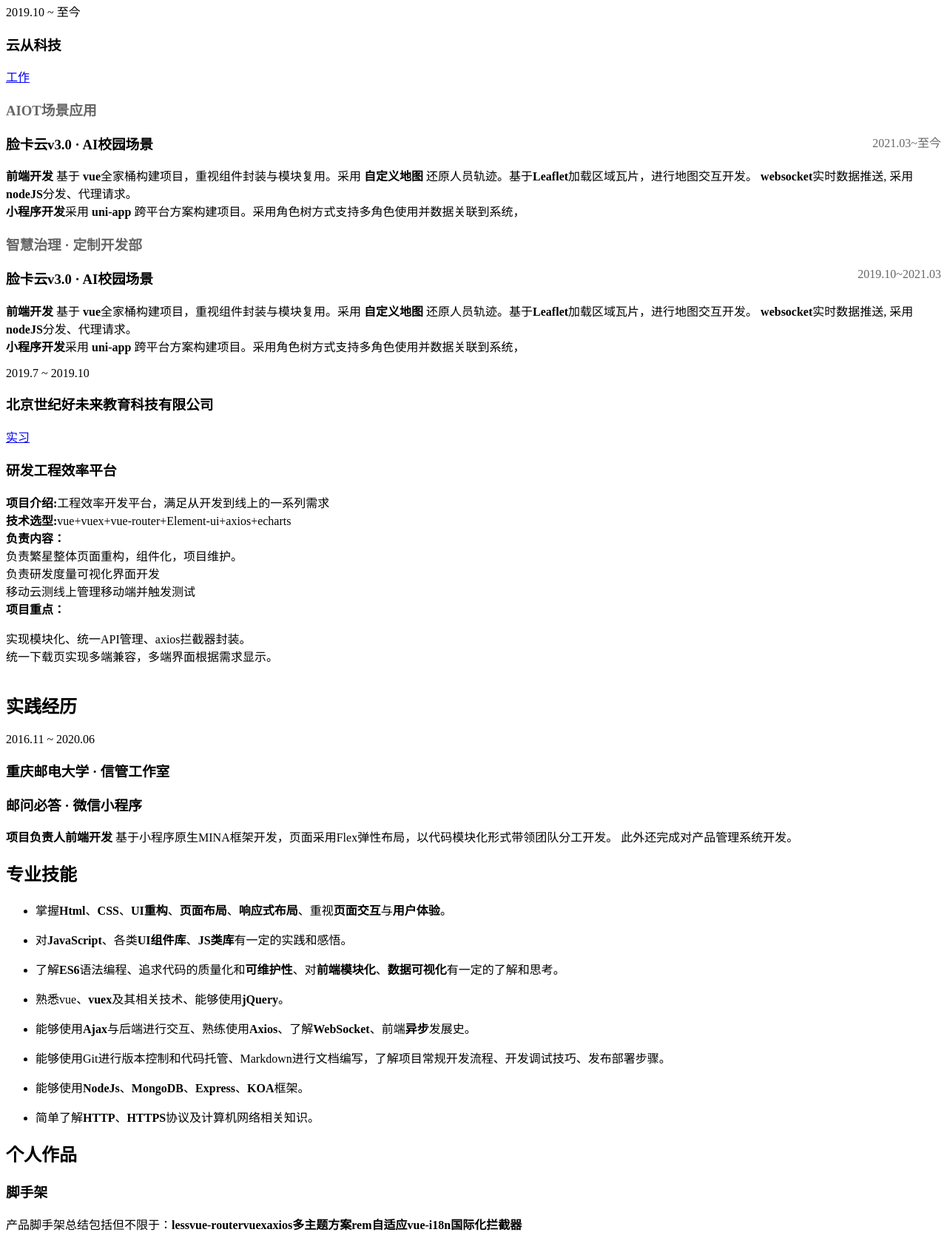
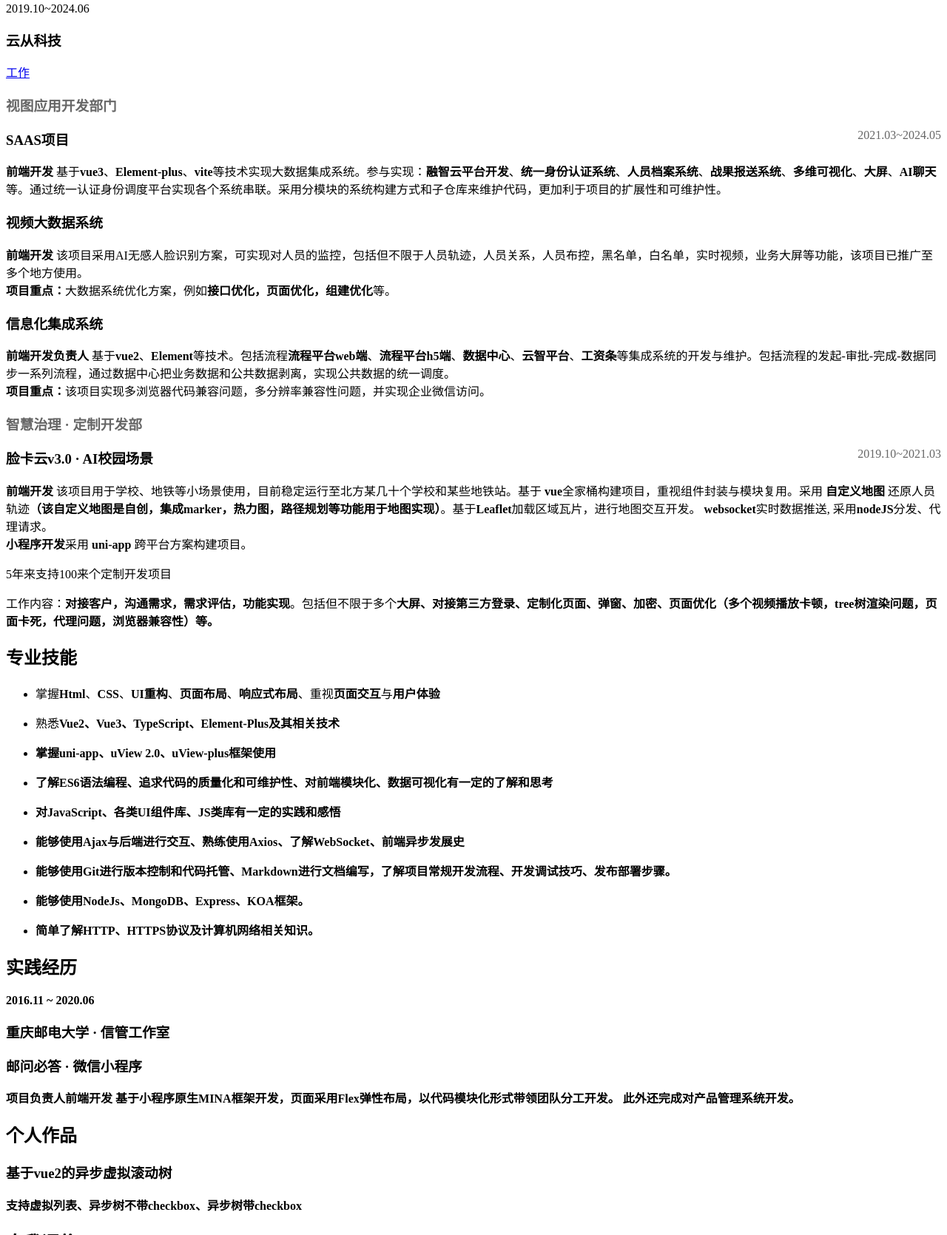
Before and after one commit to huzhongyuan/resume, a website: page src/index.html in a window 1280 px wide. Shown: the part 402-2072 px from the top of the page at 74% size. Drawn offline with Linux system fonts and the light colour scheme.

Commit message:
简历更新

```diff
--- a/src/index.html
+++ b/src/index.html
@@ -23,7 +23,7 @@
             </section>
             <section class="info">
                 <h2>男 / 1997.10</h2>
-                <h3>本科 / 两年工作经验</h3>
+                <h3>本科 / 五年工作经验</h3>
                 <h3>重庆邮电大学 · 信息管理与信息系统</h3>
             </section>
             <section class="contact">
@@ -51,24 +51,49 @@
                     <div class="section-bd">
                         <div class="item">
                             <header class="item-hd">
-                                <span class="item-time">2019.10 ~ 至今</span>
+                                <span class="item-time">2019.10~2024.06</span>
                                 <h3 class="item-name">云从科技</h3>
                                 <a class="btn item-more" href="https://www.cloudwalk.com/" target="_blank"
                                     style="cursor: pointer">工作</a>
                             </header>
                             <header class="item-hd">
-                                <h3 class="item-name item-name-project">AIOT场景应用</h3>
-                                <div class="item-time-right" style="float: right;">2021.03~至今</div>
+                                <h3 class="item-name item-name-project">视图应用开发部门</h3>
+                                <div class="item-time-right" style="float: right;">2021.03~2024.05</div>
                             </header>
                             <header class="item-hd">
-                                <h3 class="item-name"><i class="iconfont icon-dot"></i>脸卡云v3.0 · AI校园场景</h3>
+                                <h3 class="item-name"><i class="iconfont icon-dot"></i>SAAS项目</h3>
                             </header>
                             <div class="item-bd">
                                 <p class="section-content">
                                     <strong>前端开发</strong>
-                                    基于 <strong>vue</strong>全家桶构建项目，重视组件封装与模块复用。采用 <strong>自定义地图</strong> 还原人员轨迹。基于<strong>Leaflet</strong>加载区域瓦片，进行地图交互开发。 <strong>websocket</strong>实时数据推送,  采用<strong>nodeJS</strong>分发、代理请求。
+                                    基于<strong>vue3</strong>、<strong>Element-plus</strong>、<strong>vite</strong>等技术实现大数据集成系统。参与实现：<strong>融智云平台开发</strong>、<strong>统一身份认证系统</strong>、<strong>人员档案系统</strong>、<strong>战果报送系统</strong>、<strong>多维可视化</strong>、<strong>大屏</strong>、<strong>AI聊天</strong>等。通过统一认证身份调度平台实现各个系统串联。采用分模块的系统构建方式和子仓库来维护代码，更加利于项目的扩展性和可维护性。
+                                    <!-- 基于 <strong>vue</strong>全家桶构建项目，重视组件封装与模块复用。采用 <strong>自定义地图</strong> 还原人员轨迹。基于<strong>Leaflet</strong>加载区域瓦片，进行地图交互开发。 <strong>websocket</strong>实时数据推送,  采用<strong>nodeJS</strong>分发、代理请求。
                                     <br />
-                                    <strong>小程序开发</strong>采用 <strong>uni-app</strong> 跨平台方案构建项目。采用角色树方式支持多角色使用并数据关联到系统，
+                                    <strong>小程序开发</strong>采用 <strong>uni-app</strong> 跨平台方案构建项目。采用角色树方式支持多角色使用并数据关联到系统， -->
+                                </p>
+                            </div>
+                            <header class="item-hd">
+                                <h3 class="item-name"><i class="iconfont icon-dot"></i>视频大数据系统</h3>
+                            </header>
+                            <div class="item-bd">
+                                <p class="section-content">
+                                    <strong>前端开发</strong>
+                                    该项目采用AI无感人脸识别方案，可实现对人员的监控，包括但不限于人员轨迹，人员关系，人员布控，黑名单，白名单，实时视频，业务大屏等功能，该项目已推广至多个地方使用。
+                                    <br />
+                                    <strong>项目重点：</strong>大数据系统优化方案，例如<strong>接口优化，页面优化，组建优化</strong>等。
+                                    <!-- 基于 <strong>vue</strong>全家桶构建项目，重视组件封装与模块复用。采用 <strong>自定义地图</strong> 还原人员轨迹。基于<strong>Leaflet</strong>加载区域瓦片，进行地图交互开发。 <strong>websocket</strong>实时数据推送,  采用<strong>nodeJS</strong>分发、代理请求。
+                                    <br />
+                                    <strong>小程序开发</strong>采用 <strong>uni-app</strong> 跨平台方案构建项目。采用角色树方式支持多角色使用并数据关联到系统， -->
+                                </p>
+                            </div>
+                            <header class="item-hd">
+                                <h3 class="item-name"><i class="iconfont icon-dot"></i>信息化集成系统</h3>
+                            </header>
+                            <div class="item-bd">
+                                <p class="section-content">
+                                    <strong>前端开发负责人</strong>
+                                    基于<strong>vue2</strong>、<strong>Element</strong>等技术。包括流程<strong>流程平台web端</strong>、<strong>流程平台h5端</strong>、<strong>数据中心</strong>、<strong>云智平台</strong>、<strong>工资条</strong>等集成系统的开发与维护。包括流程的发起-审批-完成-数据同步一系列流程，通过数据中心把业务数据和公共数据剥离，实现公共数据的统一调度。
+                                    <br/><strong>项目重点：</strong>该项目实现多浏览器代码兼容问题，多分辨率兼容性问题，并实现企业微信访问。
                                 </p>
                             </div>
                         </div>
@@ -83,13 +108,25 @@
                             <div class="item-bd">
                                 <p class="section-content">
                                     <strong>前端开发</strong>
-                                    基于 <strong>vue</strong>全家桶构建项目，重视组件封装与模块复用。采用 <strong>自定义地图</strong> 还原人员轨迹。基于<strong>Leaflet</strong>加载区域瓦片，进行地图交互开发。 <strong>websocket</strong>实时数据推送,  采用<strong>nodeJS</strong>分发、代理请求。
+                                    该项目用于学校、地铁等小场景使用，目前稳定运行至北方某几十个学校和某些地铁站。基于 <strong>vue</strong>全家桶构建项目，重视组件封装与模块复用。采用 <strong>自定义地图</strong> 还原人员轨迹<strong>（该自定义地图是自创，集成marker，热力图，路径规划等功能用于地图实现）</strong>。基于<strong>Leaflet</strong>加载区域瓦片，进行地图交互开发。 <strong>websocket</strong>实时数据推送,  采用<strong>nodeJS</strong>分发、代理请求。
                                     <br />
-                                    <strong>小程序开发</strong>采用 <strong>uni-app</strong> 跨平台方案构建项目。采用角色树方式支持多角色使用并数据关联到系统，
+                                    <strong>小程序开发</strong>采用 <strong>uni-app</strong> 跨平台方案构建项目。
                                 </p>
                             </div>
                         </div>
                         <div class="item">
+                            <header class="item-hd">
+                                5年来支持100来个定制开发项目
+                            </header>
+                            <div class="item">
+                                <div class="item-bd">
+                                    <p class="section-content">
+                                        工作内容：<strong>对接客户，沟通需求，需求评估，功能实现</strong>。包括但不限于多个<strong>大屏、对接第三方登录、定制化页面、弹窗、加密、页面优化（多个视频播放卡顿，tree树渲染问题，页面卡死，代理问题，浏览器兼容性）等。</strong>
+                                    </p>
+                                </div>
+                            </div>
+                        </div>
+                        <!-- <div class="item">
                             <header class="item-hd">
                                 <span class="item-time">2019.7 ~ 2019.10</span>
                                 <h3 class="item-name">北京世纪好未来教育科技有限公司</h3>
@@ -98,8 +135,8 @@
                             </header>
                             <div class="item">
                                 <header class="item-hd">
-                                    <!-- <a class="btn item-more"
-                                        href="">实习</a> -->
+                                    <a class="btn item-more"
+                                        href="">实习</a>
                                     <h3 class="item-name"><i class="iconfont icon-dot"></i>研发工程效率平台</h3>
                                 </header>
                                 <div class="item-bd">
@@ -129,37 +166,10 @@
                                     </div>
                                 </p>
                             </div>
-                        </div>
+                        </div> -->
                     </div>
                 </section>
-                <section class="practice">
-                    <header class="section-hd">
-                        <span class="section-title-l"></span>
-                        <h2 class="section-title">实践经历</h2>
-                        <span class="section-title-r"></span>
-                    </header>
-                    <div class="section-bd">
-                        <div class="item">
-                            <header class="item-hd">
-                                <span class="item-time">2016.11 ~ 2020.06</span>
-                                <h3 class="item-name">重庆邮电大学 · 信管工作室</h3>
-                                <!-- <a class="btn item-more" href="http://lanshan.studio" target="_blank">科研训练</a> -->
-                            </header>
-                            <header class="item-hd">
-                                <h3 class="item-name" href=""><i class="iconfont icon-dot"></i>邮问必答  · 微信小程序</h3>
-                                <a class="item-more">
-                                    <i class="iconfont icon-link"></i>
-                                </a>
-                            </header>
-                            <div class="item-bd">
-                                <p class="section-content">
-                                   <strong>项目负责人</strong><strong>前端开发</strong>
-                                    基于小程序原生MINA框架开发，页面采用Flex弹性布局，以代码模块化形式带领团队分工开发。 此外还完成对产品管理系统开发。
-                                </p>
-                            </div>
-                        </div>
-                    </div>
-                </section>
+
 
                 <!-- <section class="prize">
                     <header class="section-hd">
@@ -217,29 +227,32 @@
                         <ul class="section-list">
                             <li>
                                 <p class="section-content"><i class="iconfont icon-dot"></i>
-                                    掌握<strong>Html</strong>、<strong>CSS</strong>、<strong>UI重构</strong>、<strong>页面布局</strong>、<strong>响应式布局</strong>、重视<strong>页面交互</strong>与<strong>用户体验</strong>。
+                                    掌握<strong>Html</strong>、<strong>CSS</strong>、<strong>UI重构</strong>、<strong>页面布局</strong>、<strong>响应式布局</strong>、重视<strong>页面交互</strong>与<strong>用户体验</strong>
                                 </p>
                             </li>
                             <li>
                                 <p class="section-content"><i class="iconfont icon-dot"></i>
-                                    对<strong>JavaScript</strong>、各类<strong>UI组件库</strong>、<strong>JS类库</strong>有一定的实践和感悟。
-                                </p>
-                            </li>
-
-                            <li>
-                                <p class="section-content"><i class="iconfont icon-dot"></i>
-                                    了解<strong>ES6</strong>语法编程、追求代码的质量化和<strong>可维护性</strong>、对<strong>前端模块化</strong>、<strong>数据可视化</strong>有一定的了解和思考。
-                                </p>
-                            </li>
-
-                            <li>
-                                <p class="section-content"><i class="iconfont icon-dot"></i>
-                                    熟悉<storng>vue</storng>、<strong>vuex</strong>及其相关技术、能够使用<strong>jQuery</strong>。
+                                    熟悉<strong>Vue2</storng>、<strong>Vue3</strong>、<strong>TypeScript</strong>、<strong>Element-Plus</strong>及其相关技术
                                 </p>
                             </li>
                             <li>
                                 <p class="section-content"><i class="iconfont icon-dot"></i>
-                                    能够使用<strong>Ajax</strong>与后端进行交互、熟练使用<strong>Axios</strong>、了解<strong>WebSocket</strong>、前端<strong>异步</strong>发展史。
+                                    掌握<strong>uni-app</storng>、<strong>uView 2.0</storng>、<strong>uView-plus</storng>框架使用
+                                </p>
+                            </li>
+                            <li>
+                                <p class="section-content"><i class="iconfont icon-dot"></i>
+                                    了解<strong>ES6</strong>语法编程、追求代码的质量化和<strong>可维护性</strong>、对<strong>前端模块化</strong>、<strong>数据可视化</strong>有一定的了解和思考
+                                </p>
+                            </li>
+                            <li>
+                                <p class="section-content"><i class="iconfont icon-dot"></i>
+                                    对<strong>JavaScript</strong>、各类<strong>UI组件库</strong>、<strong>JS类库</strong>有一定的实践和感悟
+                                </p>
+                            </li>
+                            <li>
+                                <p class="section-content"><i class="iconfont icon-dot"></i>
+                                    能够使用<strong>Ajax</strong>与后端进行交互、熟练使用<strong>Axios</strong>、了解<strong>WebSocket</strong>、前端<strong>异步</strong>发展史
                                 </p>
                             </li>
                             <li>
@@ -259,6 +272,34 @@
                                 </p>
                             </li>
                         </ul>
+                    </div>
+                </section>
+                <section class="practice">
+                    <header class="section-hd">
+                        <span class="section-title-l"></span>
+                        <h2 class="section-title">实践经历</h2>
+                        <span class="section-title-r"></span>
+                    </header>
+                    <div class="section-bd">
+                        <div class="item">
+                            <header class="item-hd">
+                                <span class="item-time">2016.11 ~ 2020.06</span>
+                                <h3 class="item-name">重庆邮电大学 · 信管工作室</h3>
+                                <!-- <a class="btn item-more" href="http://lanshan.studio" target="_blank">科研训练</a> -->
+                            </header>
+                            <header class="item-hd">
+                                <h3 class="item-name" href=""><i class="iconfont icon-dot"></i>邮问必答  · 微信小程序</h3>
+                                <a class="item-more">
+                                    <!-- <i class="iconfont icon-link"></i> -->
+                                </a>
+                            </header>
+                            <div class="item-bd">
+                                <p class="section-content">
+                                   <strong>项目负责人</strong><strong>前端开发</strong>
+                                    基于小程序原生MINA框架开发，页面采用Flex弹性布局，以代码模块化形式带领团队分工开发。 此外还完成对产品管理系统开发。
+                                </p>
+                            </div>
+                        </div>
                     </div>
                 </section>
                 <section class="personal">
@@ -281,26 +322,26 @@
                         </div> -->
                         <div class="item">
                             <header class="item-hd">
-                                <a class="item-more" href="http://81.68.190.237:8080/#/" target="_blank"><i class="iconfont icon-link"></i></a>
-                                <h3 class="item-name"><i class="iconfont icon-dot"></i>脚手架</h3>
+                                <a class="item-more" href="https://github.com/huzhongyuan/async-virtual-tree" target="_blank"><i class="iconfont icon-link"></i></a>
+                                <h3 class="item-name"><i class="iconfont icon-dot"></i>基于vue2的异步虚拟滚动树</h3>
                             </header>
                             <div class="item-bd">
                                 <p class="section-content">
-                                    产品脚手架总结包括但不限于：<strong>less</strong><strong>vue-router</strong><strong>vuex</strong><strong>axios</strong><strong>多主题方案</strong><strong>rem自适应</strong><strong>vue-i18n国际化</strong><strong>拦截器</strong>
+                                    支持虚拟列表、异步树不带checkbox、异步树带checkbox
                                 </p>
                             </div>
                         </div>
-                        <div class="item">
+                        <!-- <div class="item">
                             <header class="item-hd">
                                 <a class="item-more" href="http://81.68.190.237:8080/#/" target="_blank"><i class="iconfont icon-link"></i></a>
                                 <h3 class="item-name"><i class="iconfont icon-dot"></i>自定义地图</h3>
                             </header>
                             <div class="item-bd">
                                 <p class="section-content">
-                                    产品脚手架总结包括但不限于：<strong>less</strong><strong>vue-router</strong><strong>vuex</strong><strong>axios</strong><strong>多主题方案</strong><strong>rem自适应</strong><strong>vue-i18n国际化</strong><strong>拦截器</strong>
+                                    支持图片上绘制轨迹、热力图、标记等功能
                                 </p>
                             </div>
-                        </div>
+                        </div> -->
                     </div>
                 </section>
                 <section class="project">
@@ -313,13 +354,18 @@
                         <ul class="section-list">
                             <li>
                                 <p class="section-content"><i class="iconfont icon-dot"></i>
-                                    有责任心、上进心，有较强的学习能力和抗压能力
+                                    性格随和，容易相处。认真负责，成熟稳重，热于接受新事物对新技术比较敏感
                                 </p>
                             </li>
                             <li>
                                 <p class="section-content"><i class="iconfont icon-dot"></i>
-                                    近两年的学习、开发，有较多的项目经验
+                                    近四年的学习、开发，有较多的项目、产品经验
                                     <!-- (可访问上面Github链接) -->
+                                </p>
+                            </li>
+                            <!-- <li>
+                                <p class="section-content"><i class="iconfont icon-dot"></i>
+                                    接受加班和996，希望在3年内可以成为一名出色的前端工程师
                                 </p>
                             </li>
                             <li>
@@ -327,6 +373,11 @@
                                     接受加班和996，希望在3年内可以成为一名出色的前端工程师
                                 </p>
                             </li>
+                            <li>
+                                <p class="section-content"><i class="iconfont icon-dot"></i>
+                                    接受加班和996，希望在3年内可以成为一名出色的前端工程师
+                                </p>
+                            </li> -->
                         </ul>
                     </div>
                 </section>
@@ -343,6 +394,9 @@
         <script src="//congm.in/tongji/congm.in.js"></script> -->
 </body>
 <style scoped>
+.item-time {
+    width: 27% !important;
+}
 .item-name-project {
     color: #666;
 }
```
Also changed, not shown: 1 other file.
